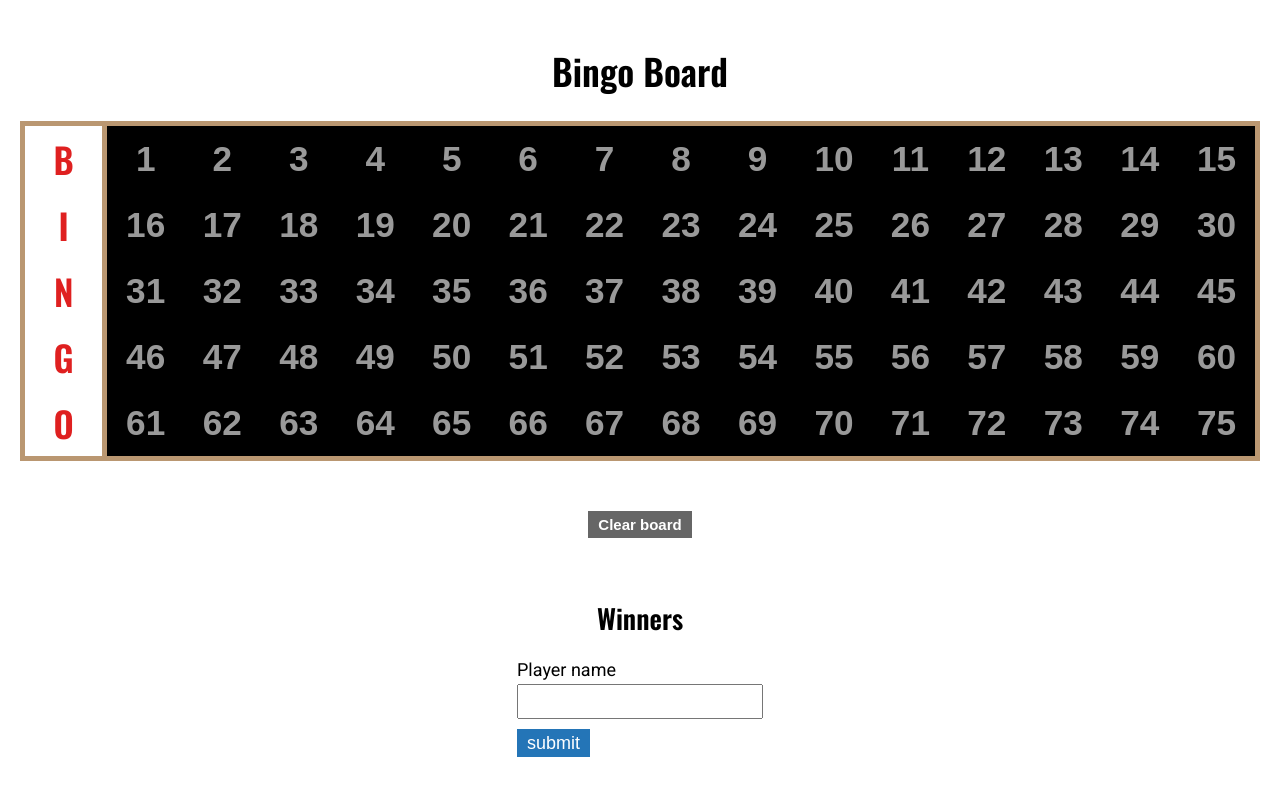
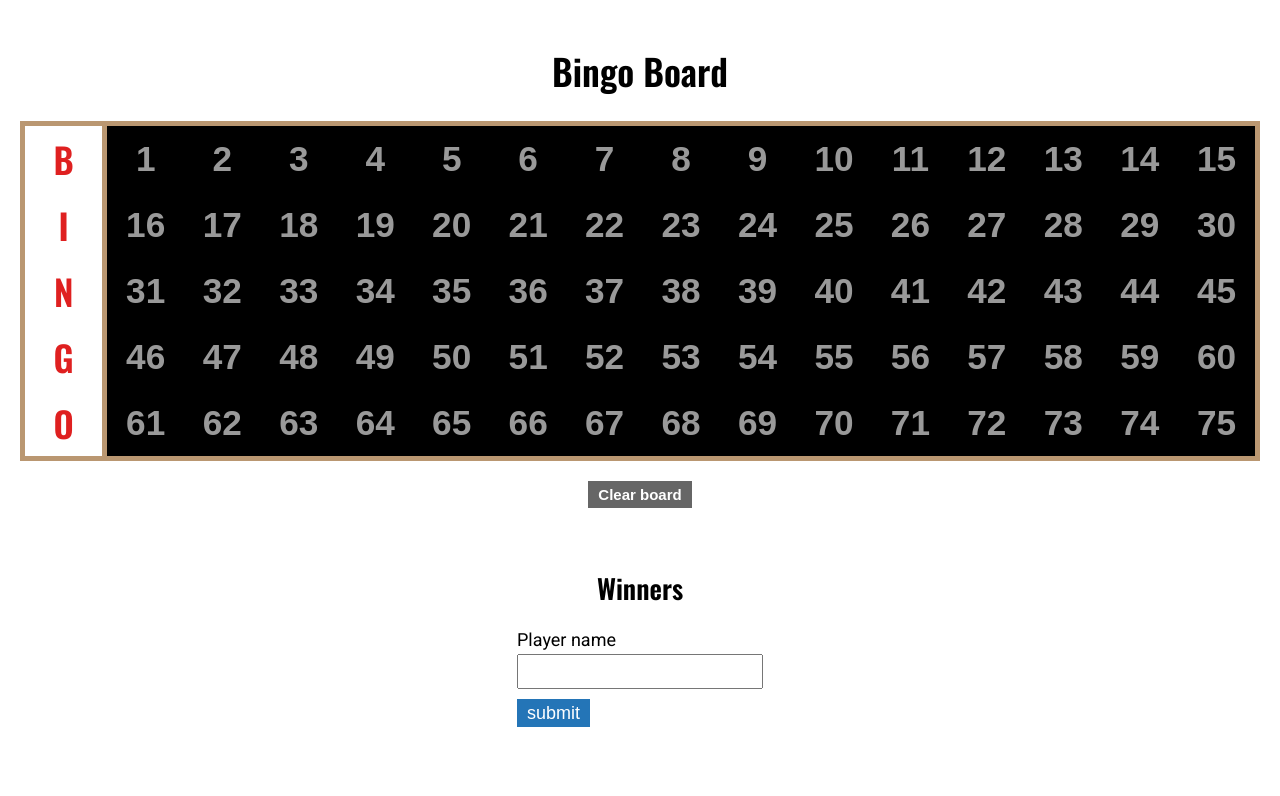
Before and after one commit to craigwfoxtest/bingo-board, a Vue app: page / in a window 1280 px wide. Shown: the top 796 px of the page. Built offline with nearby package versions, Linux system fonts and the light colour scheme.

Commit message:
reduced reset-button spacing

```diff
--- a/src/App.vue
+++ b/src/App.vue
@@ -50,7 +50,7 @@ h1, h2, h3, h4, h5, h6 {
 }
 
 .reset-button {
-  margin-top: 5rem;
+  margin-top: 2rem;
   padding: .5rem 1rem;
 
   border: 0;
```
